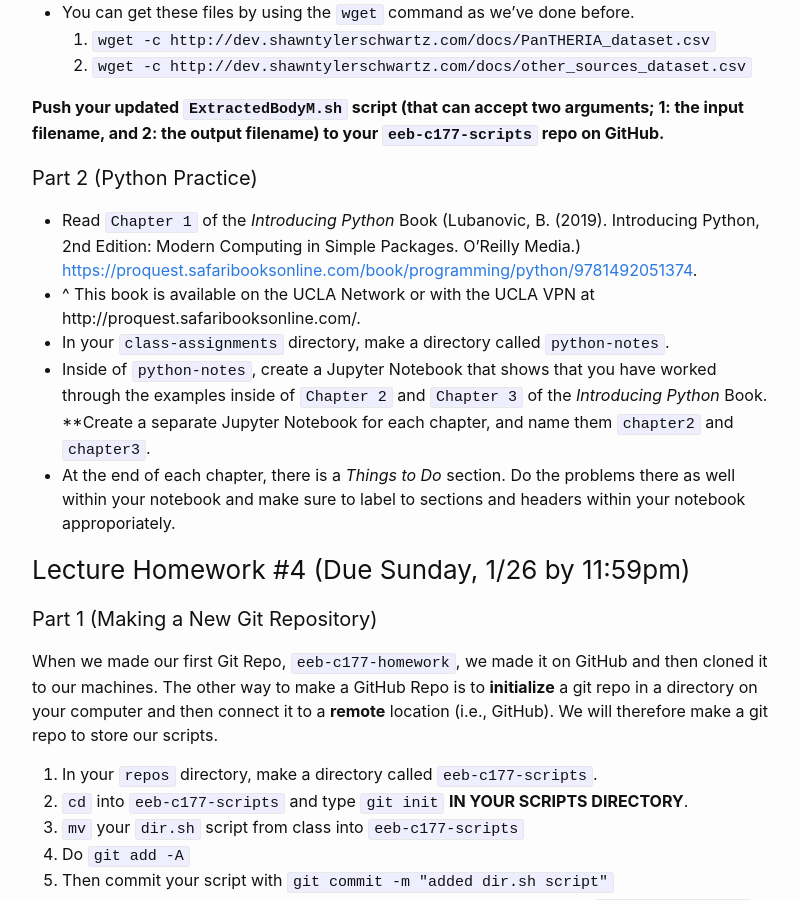
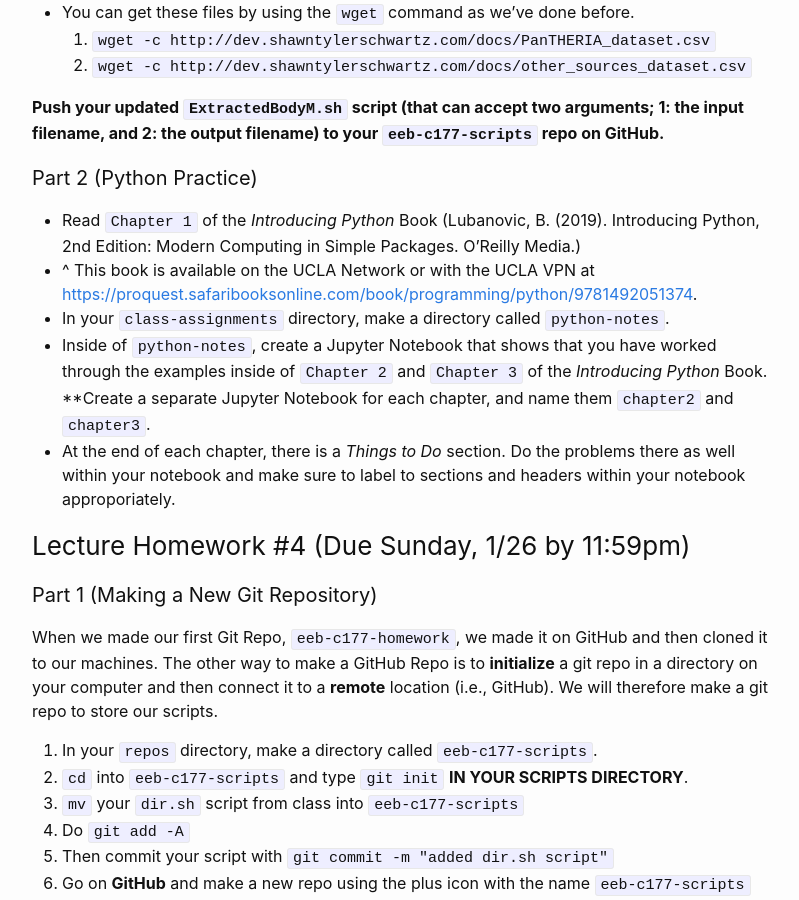
Before and after one commit to shawntschwartz/eeb-c177-w20, a Jekyll site: the page built from homework.md, in a window 1280 px wide and 900 px high, scrolled down 1752 px. Shown: the whole window, without its empty margins (238-1037 px from the left). Built offline with Jekyll 4.4.1, drawn with Linux system fonts in a browser that asks for light colours; part of the change alters nothing that is shown.

Commit message:
updated hw5 pt2 link

```diff
--- a/homework.md
+++ b/homework.md
@@ -59,8 +59,8 @@ date
 **Push your updated `ExtractedBodyM.sh` script (that can accept two arguments; 1: the input filename, and 2: the output filename) to your `eeb-c177-scripts` repo on GitHub.**
 
 #### Part 2 (Python Practice)
- - Read `Chapter 1` of the _Introducing Python_ Book (Lubanovic, B. (2019). Introducing Python, 2nd Edition: Modern Computing in Simple Packages. O’Reilly Media.) [https://proquest.safaribooksonline.com/book/programming/python/9781492051374](https://proquest.safaribooksonline.com/book/programming/python/9781492051374).
- - ^ This book is available on the UCLA Network or with the UCLA VPN at http://proquest.safaribooksonline.com/.
+ - Read `Chapter 1` of the _Introducing Python_ Book (Lubanovic, B. (2019). Introducing Python, 2nd Edition: Modern Computing in Simple Packages. O’Reilly Media.)
+ - ^ This book is available on the UCLA Network or with the UCLA VPN at [https://proquest.safaribooksonline.com/book/programming/python/9781492051374](https://proquest.safaribooksonline.com/book/programming/python/9781492051374).
  - In your `class-assignments` directory, make a directory called `python-notes`.
  - Inside of `python-notes`, create a Jupyter Notebook that shows that you have worked through the examples inside of `Chapter 2` and `Chapter 3` of the _Introducing Python_ Book. **Create a separate Jupyter Notebook for each chapter, and name them `chapter2` and `chapter3`.
  - At the end of each chapter, there is a *Things to Do* section. Do the problems there as well within your notebook and make sure to label to sections and headers within your notebook approporiately.
```
